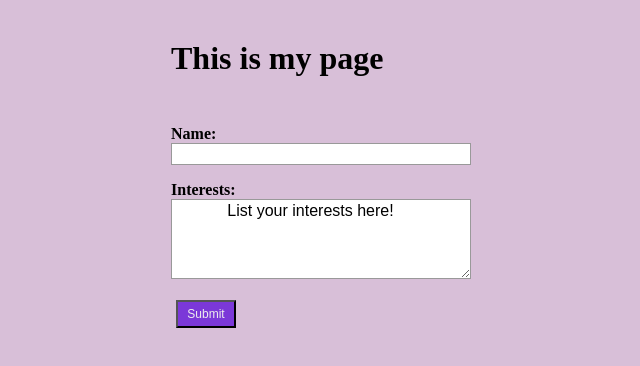
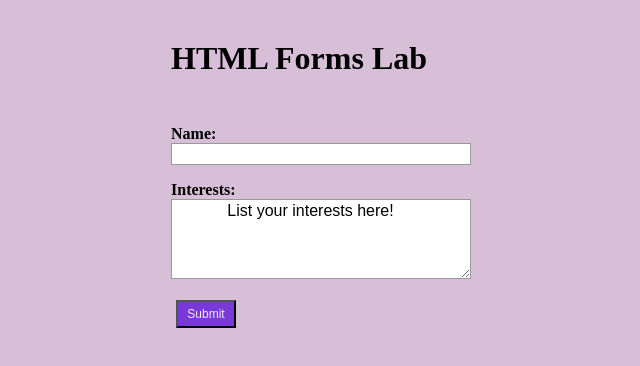
Before and after one commit to Olasunbo/Olasunbo.github.io, a plain HTML site: page Lab_6/index.html in a window 1280 px wide. Shown: the whole page, without its empty margins (269-909 px from the left). Drawn offline with Linux system fonts and the light colour scheme.

Commit message:
Final Commit

```diff
--- a/Lab_6/index.html
+++ b/Lab_6/index.html
@@ -6,7 +6,7 @@
     <title>My test page</title>
   </head>
   <body>
-    <p>This is my page</p>
+    <p>HTML Forms Lab</p>
     <form action = "https://fierce-taiga-97625.herokuapp.com/lab" method="POST">
       <ul>
         <li>
```
